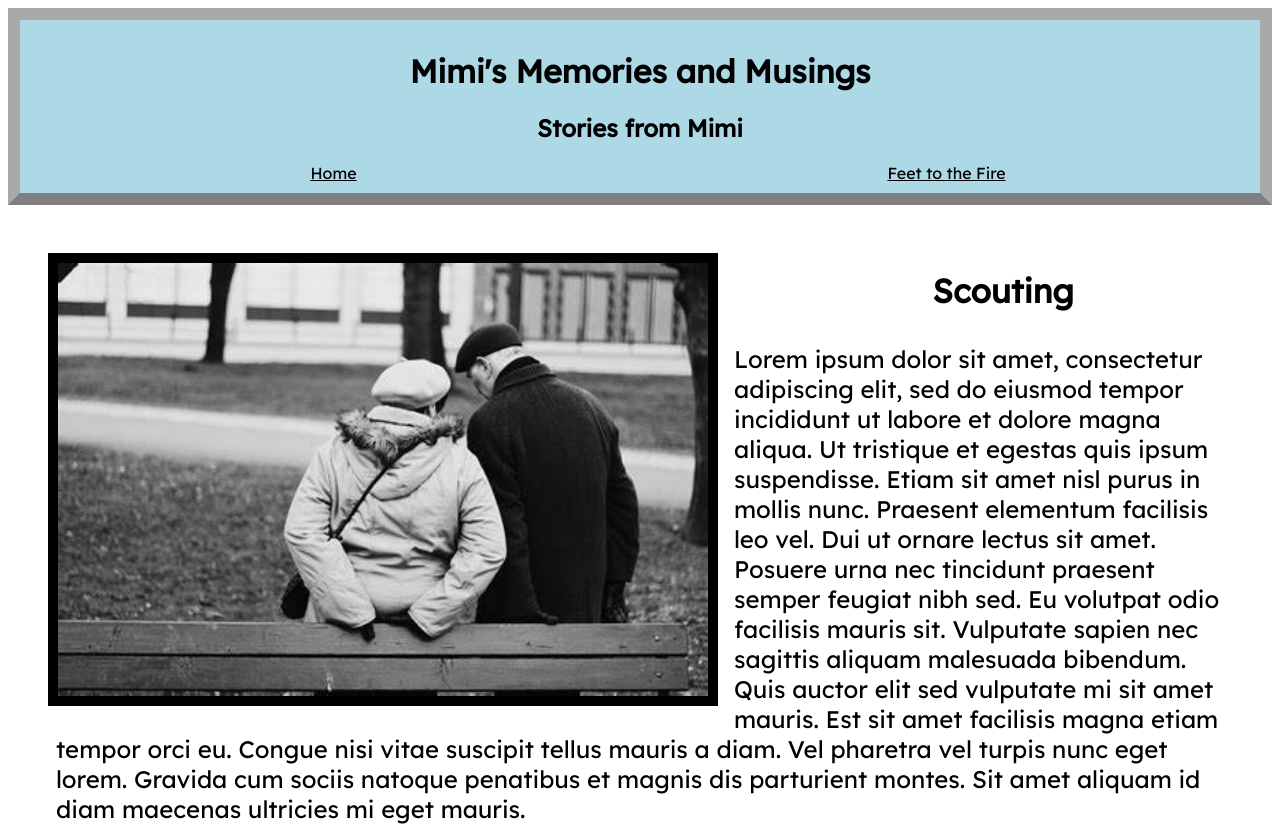
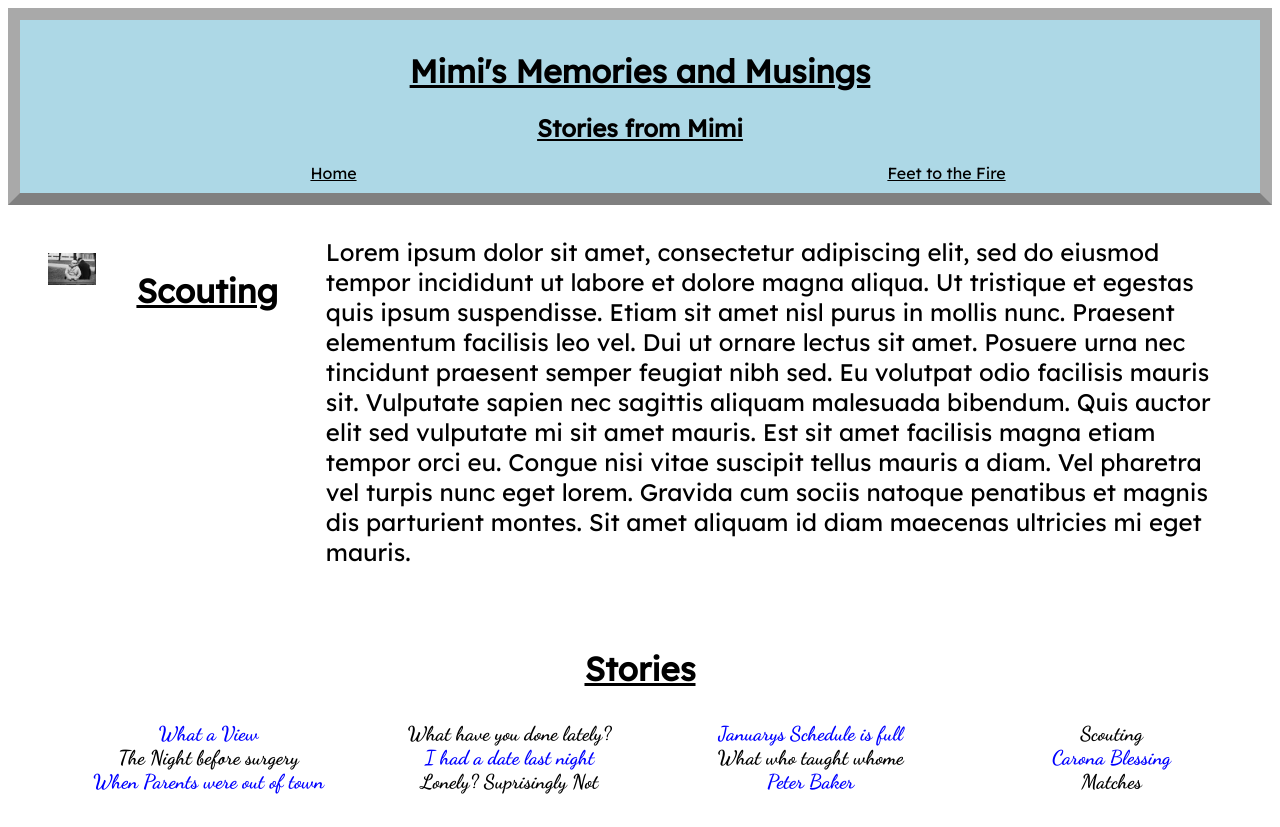
Before and after one commit to AClark7706/code_louisville_2021_AC, a plain HTML site: page Scouting.html in a window 1280 px wide. Shown: the top 827 px of the page. Drawn offline with Linux system fonts and the light colour scheme; a web font is replaced by a local one.

Commit message:
media q adjustments

```diff
--- a/Index.css
+++ b/Index.css
@@ -14,24 +14,27 @@ header {
 h1 {
     font: size 35px;
     text-align: center;
+    text-decoration:underline;
 }
 h2{
     font: size 25px;
     text-align: center;
+    text-decoration:underline;
 }
 .container{
-    /*display: flex;*/
+    display: flex;
+    flex-direction: column;
     margin: 0 auto;
     overflow: auto;
     width: 100%;
 }
 
+#Mimi{
+    max-width: 600px;
+}
+
 #Mimi img{
     width: 100%;
-    max-width: 650px;
-    border: 10px, solid, black;
-    float: left;
-    margin: 0 1rem 1rem 0;
 }
 p {
     font-size: 24px;
@@ -58,6 +61,9 @@ p {
     .hamIcon{
         display: none;
     }
+    .container{
+        flex-direction: row;
+    }
 }
 @media(min-width: 1000px){
     .mainMenu{
@@ -74,6 +80,7 @@ p {
 h3{
     font-size: 33px;
     text-align:center;
+    text-decoration:underline;
 }
 #list {
     margin:20px;
@@ -81,27 +88,21 @@ h3{
     font-family: 'Dancing Script', cursive;
     list-style-type: none;
     text-align:center;
-}
-@media(min-width: 700px){
-    #list {
-    list-style-type:none;
-    column-count: 2;
-    font-size: 20px;
     margin-bottom: 60px;
     text-decoration-line: none;
+    font-size: 20px;
     color: black;
-    text-align: center;
+}
+@media(min-width: 600px){
+    #list {
+    column-count: 2;
+    color: black;
     }
 }
-@media(min-width: 1000px){
+@media(min-width: 800px){
     #list {
     list-style-type:none;
     column-count: 4;
-    font-size: 20px;
-    margin-bottom: 60px;
-    text-decoration-line: none;
-    color: black;
-    text-align: center;
     }
 }
 a{
```
Also changed, not shown: index.html (+5 -3 lines).
